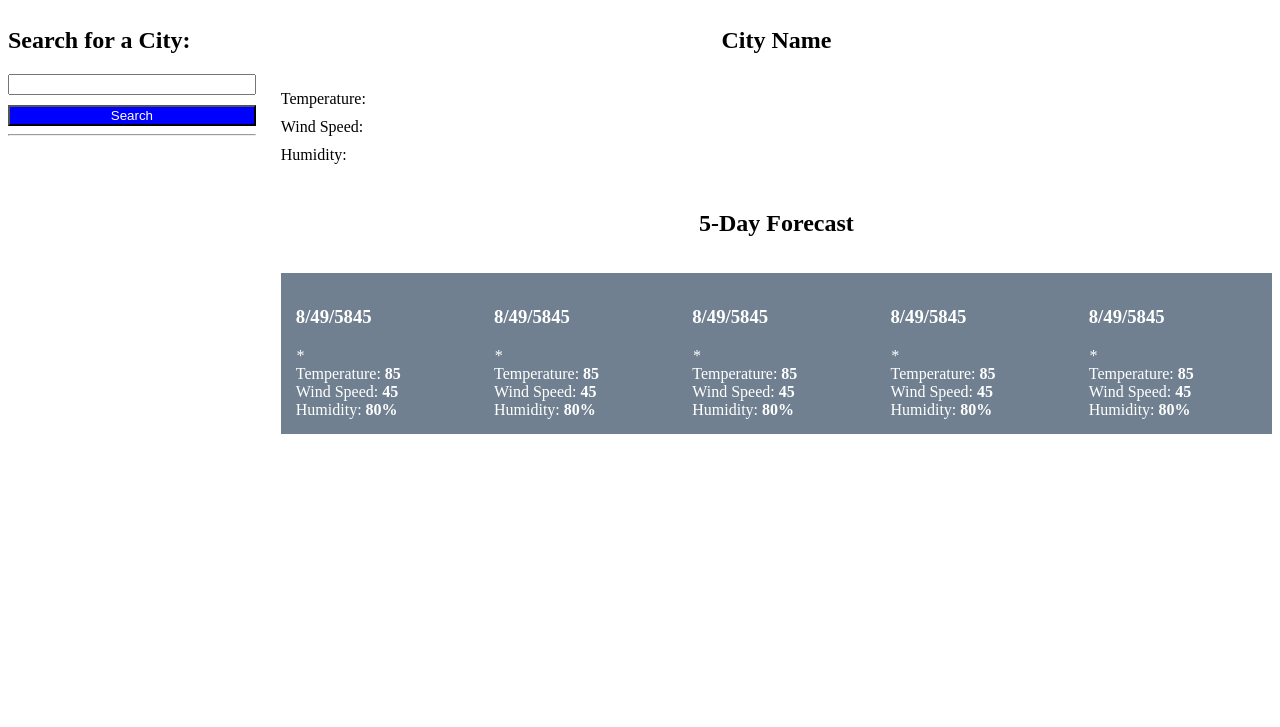
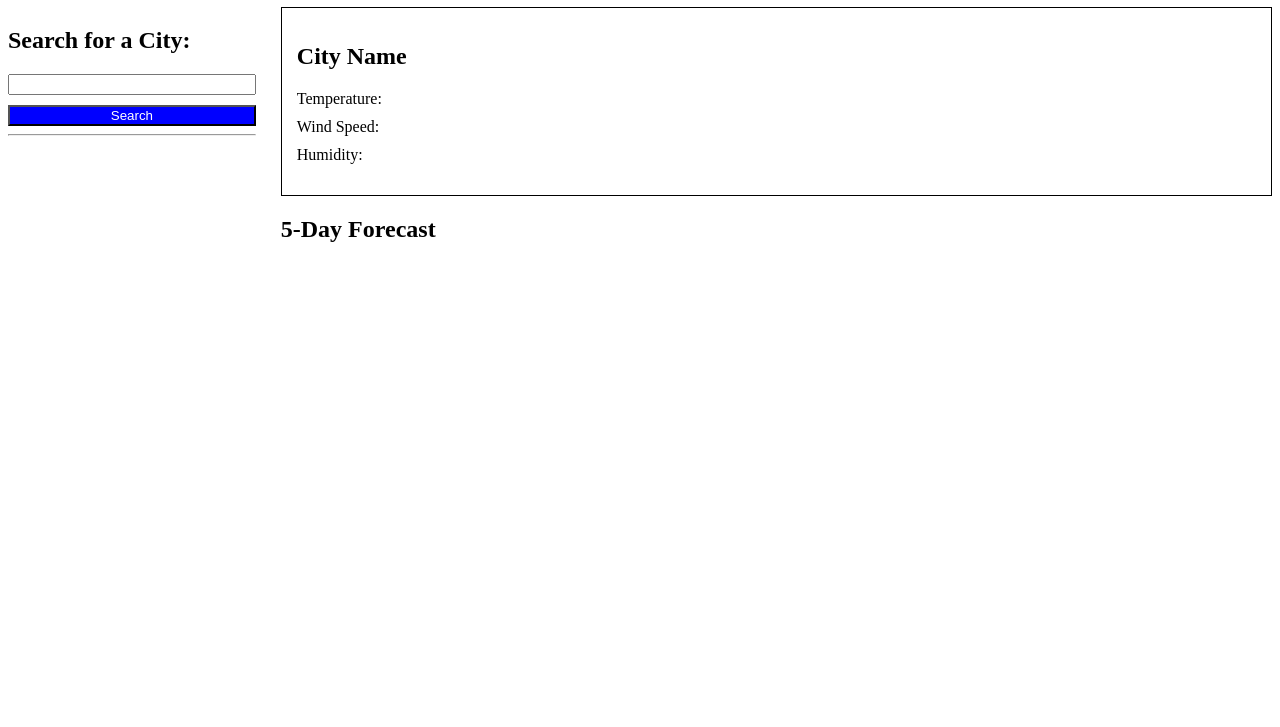
Before and after one commit to Xavionstar/Weather-API-Project, a plain HTML site: page index.html in a window 1280 px wide. Shown: the part 73-800 px from the top of the page. Drawn offline with nearby package versions, Linux system fonts and the light colour scheme.

Commit message:
Added final css changes and comments on the JS

```diff
--- a/assets/script.js
+++ b/assets/script.js
@@ -10,34 +10,36 @@ var $searchHistory = $("#searchHistory");
 var $searchHistoryButton = $(".searchHistoryButton")
 var $weatherIcon = $("#weatherIcon")
 
+//This function runs the search history at the start
 updateSearchButtons()
 
+//This fucntion calls up the weather in the city according to the weather API
 function fetchCurrentWeatherData(city) {
     var queryURL = `https://api.openweathermap.org/data/2.5/weather?q=${city}&appid=${apiKey}&units=imperial`;
     fetch(queryURL, {
         method: "GET"
-
     })
         .then(function (response) {
             return response.json();
         })
         .then(function (data) {
-            $searchedCityName.text(data.name);
+            $searchedCityName.text(data.name + " " + (new Date()).toLocaleDateString());
+            console.log(data)
             $searchedCityTemp.text(data.main.temp);
             $searchedCityWind.text(data.wind.speed);
             $searchedCityHumidity.text(data.main.humidity);
-            $weatherIcon.html(`<img src="https://openweathermap.org/img/wn/${data.weather[0].icon}@2x.png">`)
+            $weatherIcon.html(`<img src="https://openweathermap.org/img/wn/${data.weather[0].icon}@2x.png" width="40" height="40">`)
         })
         .catch(function (error){
             alert("Error, not a city!")
         });
 }
+//This function calls up the weather for the next 5 days in said city
 function fetchForecastWeatherData(city) {
     $forecastContainer.html("");
     var queryURL = `https://api.openweathermap.org/data/2.5/forecast?q=${city}&appid=${apiKey}&units=imperial`
     fetch(queryURL, {
         method: "GET"
-
     })
         .then(function (response) {
             return response.json();
@@ -52,6 +54,7 @@ function fetchForecastWeatherData(city) {
 
         });
 }
+//This function takes the weather api forecast data and turns it to HTML
 function getSingleDayWeatherHtml(singleDayWeatherData) {
     var singleDayWeatherHtml = $("<li/>");
     var singleDayWeatherDate = $(`<h3> ${singleDayWeatherData.dt_txt} <h3/>`);
@@ -66,7 +69,7 @@ function getSingleDayWeatherHtml(singleDayWeatherData) {
     singleDayWeatherHtml.append(singleDayForecast);
     return singleDayWeatherHtml;
 }
-
+//this function sets a searched city on the local storage
 function addSearchedCity(city) {
     var searchHistory = getSearchHistory()
     searchHistory.unshift(city)
@@ -75,6 +78,7 @@ function addSearchedCity(city) {
     }
     localStorage.setItem("searchedCities", JSON.stringify(searchHistory));
 }
+//This function creates a button for each city searched
 function updateSearchButtons() {
     $searchHistory.html("")
     var searchHistory = getSearchHistory()
@@ -84,12 +88,12 @@ function updateSearchButtons() {
 
     }
 }
-
+//this function pulls info from local storage to name the buttons
 function getSearchHistory() {
     var searchHistory = JSON.parse(localStorage.getItem("searchedCities") || '[]');
     return searchHistory
 }
-
+//This button will allow you to repeat searches from the search history
 $(document).on("click", ".searchHistoryButton", function (e) {
     var city =$(e.currentTarget).text();
     $cityInput.val(city)
@@ -98,7 +102,7 @@ $(document).on("click", ".searchHistoryButton", function (e) {
     addSearchedCity(city);
     updateSearchButtons();
 })
-
+//This button will get the weather for today, for the next 5 days, add it to search history and create a button that is useable to repeat a search
 $searchButton.on("click", function () {
     var city = $cityInput.val();
     fetchCurrentWeatherData(city);
--- a/assets/style.css
+++ b/assets/style.css
@@ -55,7 +55,7 @@
     flex-basis: 80%;
 }
 .containerBox h2{
-    align-self: center;
+
 }
 .inputBox{
     width: 100%;
@@ -86,3 +86,7 @@
     color: white;
     padding: 15px;
 }
+#containerStyle{
+border: 1px solid black;
+padding: 15px;
+}
--- a/index.html
+++ b/index.html
@@ -8,7 +8,7 @@
         <link rel="stylesheet" href="assets/style.css">
     </head>
     <body>
-        <h1 class="title">Weather dashboard</h1>
+        <h1 class="title">Weather Dashboard</h1>
 
         <div class="pageLayout">
             <section class="containerColumn">
@@ -29,10 +29,9 @@
             </section>
 
             <section class="containerBox">
-                <h2 id="searchedCityName"> City Name</h2>
-                <div id="weatherIcon">
+                <div id="containerStyle">
+                    <h2 ><span id="searchedCityName">City Name</span>  <span id="weatherIcon"></span></h2>
 
-                </div>
                     <ul class="cityWeatherData">
                         <li>Temperature: <strong id="searchedCityTemp"></strong>
                         </li>
@@ -40,54 +39,12 @@
                         </li>
                         <li>Humidity: <strong id="searchedCityHumidity"></strong></li>
                     </ul>
+                </div>
+
 
                 <h2>5-Day Forecast</h2>
                 <ul id="forecastContainer">
-                    <li>
-                        <h3>8/49/5845</h3>
-                        <i>*</i>
-                        <ul class="forecastBox">
-                            <li>Temperature: <strong>85</strong></li>
-                            <li>Wind Speed: <strong>45</strong></li>
-                            <li>Humidity: <strong>80%</strong></li>
-                        </ul>
-                    </li>
-                    <li>
-                        <h3>8/49/5845</h3>
-                        <i>*</i>
-                        <ul class="forecastBox">
-                            <li>Temperature: <strong>85</strong></li>
-                            <li>Wind Speed: <strong>45</strong></li>
-                            <li>Humidity: <strong>80%</strong></li>
-                        </ul>
-                    </li>
-                    <li>
-                        <h3>8/49/5845</h3>
-                        <i>*</i>
-                        <ul class="forecastBox">
-                            <li>Temperature: <strong>85</strong></li>
-                            <li>Wind Speed: <strong>45</strong></li>
-                            <li>Humidity: <strong>80%</strong></li>
-                        </ul>
-                    </li>
-                    <li>
-                        <h3>8/49/5845</h3>
-                        <i>*</i>
-                        <ul class="forecastBox">
-                            <li>Temperature: <strong>85</strong></li>
-                            <li>Wind Speed: <strong>45</strong></li>
-                            <li>Humidity: <strong>80%</strong></li>
-                        </ul>
-                    </li>
-                    <li>
-                        <h3>8/49/5845</h3>
-                        <i>*</i>
-                        <ul class="forecastBox">
-                            <li>Temperature: <strong>85</strong></li>
-                            <li>Wind Speed: <strong>45</strong></li>
-                            <li>Humidity: <strong>80%</strong></li>
-                        </ul>
-                    </li>
+
                 </ul>
             </section>
         </div>
```
Lines whose indentation alone changed are shown as unchanged.
